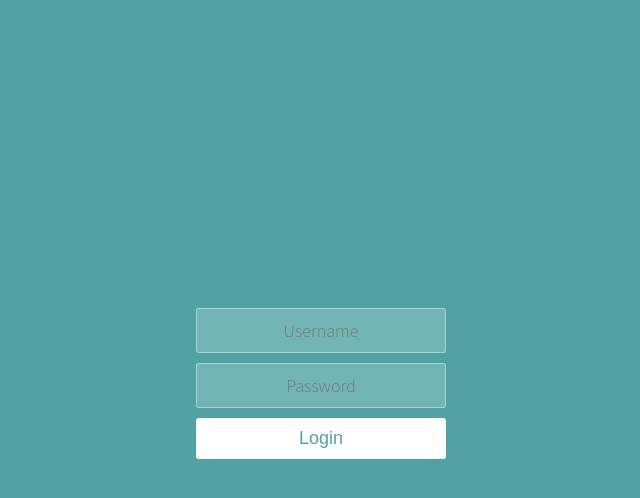
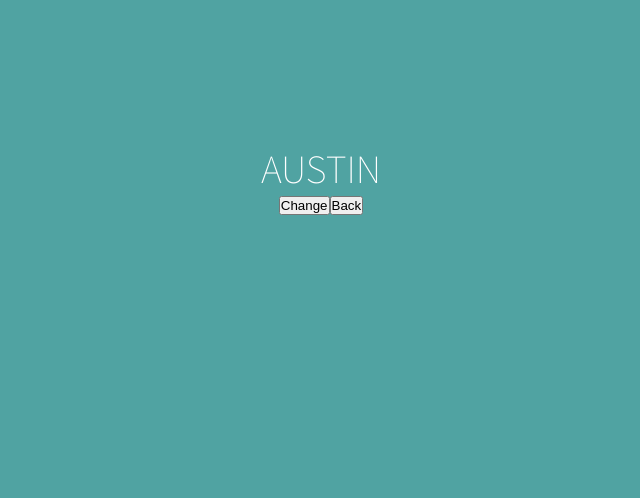
Before and after one commit to koray7/React-userLog, a React (Create React App) app: page / in a window 1280 px wide. Shown: the top 498 px of the page, without its empty margins (319-959 px from the left). Built offline with nearby package versions, Linux system fonts and the light colour scheme.

Commit message:
Colorful buttons

```diff
--- a/src/components/App.jsx
+++ b/src/components/App.jsx
@@ -4,8 +4,10 @@ import Form from "./Form";
 
 // var isLoggedIn = false;
 
-var userIsRegistered = true;
+// var userIsRegistered = false;
 
+
+// const strikeThrough = {textDecoration: "line-through"}
 
 
 // function renderConditionally() {
@@ -16,15 +18,40 @@ var userIsRegistered = true;
 //     }
 // }
 
-function App() {
+function strike() {
+    document.getElementById("root").style.textDecoration = "line-through";
+    document.getElementById("root").style.color = "red";
+
+}
+
+function antiStrike() {
+    document.getElementById("root").style.textDecoration = "none";
+    document.getElementById("root").style.color = "yellow";
+}
+
+
+function App(props) {
 return (
 <div className="container">
-{/* {renderConditionally()} */}
+
+    <h1>AUSTIN</h1>
+    <button onClick={strike}>Change</button>
+    <button onClick={antiStrike}>Back</button>
+
+
+
+
+    {/* <button  onClick={Click1}>Back</button> */}
+
+
+
+
+{/* {renderConditionally()}
 <Form
     isRegistered={userIsRegistered}
 />
 
-{/* {userIsRegistered()} */}
+{userIsRegistered()} */}
 </div>
 );
 }
```
Also changed, not shown: src/index.js (line endings or trailing spaces).
